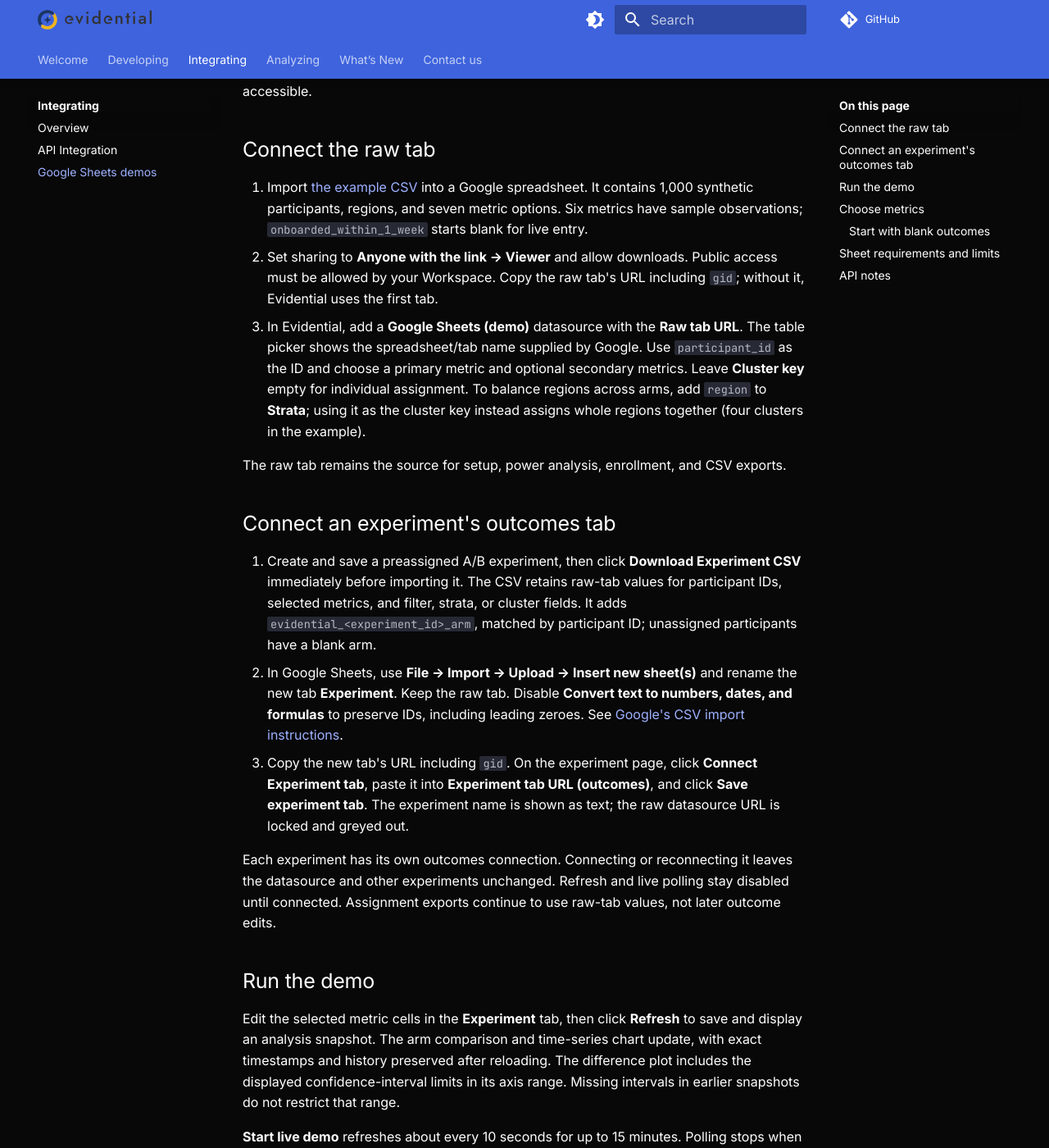
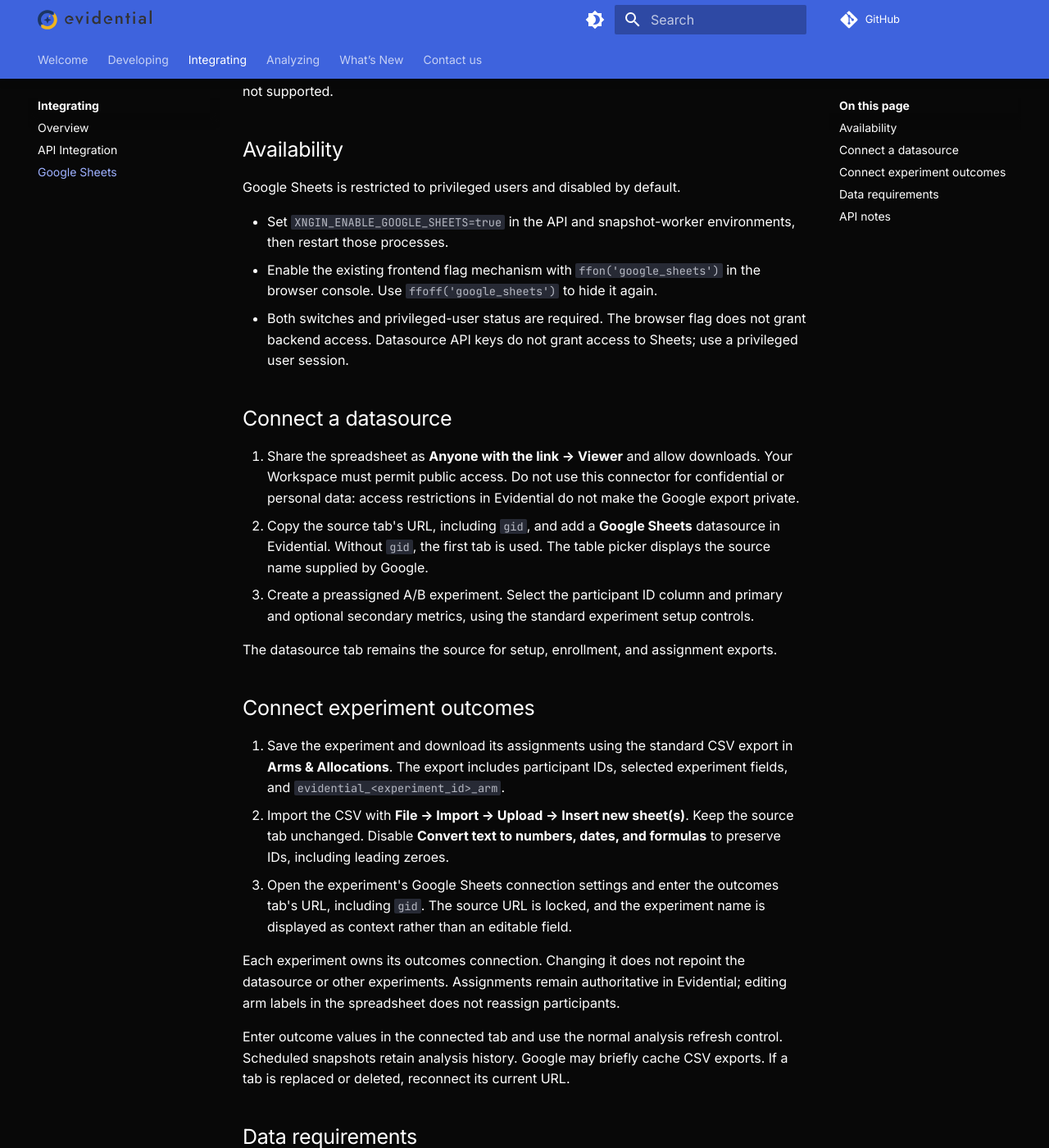
Before and after one commit to agency-fund/evidential-docs, an MkDocs documentation site: the page built from docs/integration/google-sheets.md, in a window 1280 px wide and 1400 px high, scrolled down 205 px. Shown: the whole window at 82% size. Built offline with MkDocs 1.6.1 and Material for MkDocs 9.7.7, drawn with Linux system fonts in a browser that asks for light colours; plug-ins that fetch from the network failed and are left out; comment, search, counter and statistics services are not loaded; some of the changed text lies outside the part shown.

Commit message:
Describe Google Sheets as a gated public read-only connector

```diff
--- a/docs/integration/google-sheets.md
+++ b/docs/integration/google-sheets.md
@@ -1,101 +1,59 @@
-# Google Sheets demos
+# Google Sheets
 
-Google Sheets is a **read-only datasource for preassigned A/B demos**. Evidential reads a public tab's CSV export;
-no API keys, OAuth, or Google credentials are needed. You import assignments manually.
-Use synthetic data only: the linked tabs must be publicly accessible.
+Google Sheets is a read-only datasource for preassigned A/B experiments. Evidential reads a tab's CSV export;
+assignments are downloaded as CSV and imported into Google Sheets manually. OAuth, private-sheet access,
+and automatic assignment writeback are not supported.
 
-## Connect the raw tab
+## Availability
 
-1. Import [the example CSV](https://github.com/agency-fund/evidential-be/blob/ac0707337712c31968b97afc4e069a6436955d0b/tools/google_sheets_demo.csv)
-    into a Google spreadsheet. It contains 1,000 synthetic participants, regions, and seven metric options.
-    Six metrics have sample observations; `onboarded_within_1_week` starts blank for live entry.
-1. Set sharing to **Anyone with the link → Viewer** and allow downloads. Public access must be allowed by your Workspace.
-    Copy the raw tab's URL including `gid`; without it, Evidential uses the first tab.
-1. In Evidential, add a **Google Sheets (demo)** datasource with the **Raw tab URL**. The table picker shows
-    the spreadsheet/tab name supplied by Google.
-    Use `participant_id` as the ID and choose a primary metric and optional secondary metrics.
-    Leave **Cluster key** empty for individual assignment. To balance regions across arms, add `region` to **Strata**;
-    using it as the cluster key instead assigns whole regions together (four clusters in the example).
+Google Sheets is restricted to privileged users and disabled by default.
 
-The raw tab remains the source for setup, power analysis, enrollment, and CSV exports.
+- Set `XNGIN_ENABLE_GOOGLE_SHEETS=true` in the API and snapshot-worker environments, then restart those processes.
+- Enable the existing frontend flag mechanism with `ffon('google_sheets')` in the browser console.
+  Use `ffoff('google_sheets')` to hide it again.
+- Both switches and privileged-user status are required. The browser flag does not grant backend access.
+  Datasource API keys do not grant access to Sheets; use a privileged user session.
 
-## Connect an experiment's outcomes tab
+## Connect a datasource
 
-1. Create and save a preassigned A/B experiment, then click **Download Experiment CSV** immediately before importing it.
-    The CSV retains raw-tab values for participant IDs, selected metrics, and filter, strata, or cluster fields.
-    It adds `evidential_<experiment_id>_arm`, matched by participant ID; unassigned participants have a blank arm.
-1. In Google Sheets, use **File → Import → Upload → Insert new sheet(s)** and rename the new tab **Experiment**.
-    Keep the raw tab. Disable **Convert text to numbers, dates, and formulas** to preserve IDs, including leading zeroes.
-    See [Google's CSV import instructions](https://support.google.com/docs/answer/40608?hl=en).
-1. Copy the new tab's URL including `gid`. On the experiment page, click **Connect Experiment tab**, paste it into
-    **Experiment tab URL (outcomes)**, and click **Save experiment tab**. The experiment name is shown as text;
-    the raw datasource URL is locked and greyed out.
+1. Share the spreadsheet as **Anyone with the link → Viewer** and allow downloads. Your Workspace must permit public access.
+   Do not use this connector for confidential or personal data: access restrictions in Evidential do not make the Google export private.
+1. Copy the source tab's URL, including `gid`, and add a **Google Sheets** datasource in Evidential.
+   Without `gid`, the first tab is used. The table picker displays the source name supplied by Google.
+1. Create a preassigned A/B experiment. Select the participant ID column and primary and optional secondary metrics,
+   using the standard experiment setup controls.
 
-Each experiment has its own outcomes connection. Connecting or reconnecting it leaves the datasource and other
-experiments unchanged. Refresh and live polling stay disabled until connected.
-Assignment exports continue to use raw-tab values, not later outcome edits.
+The datasource tab remains the source for setup, enrollment, and assignment exports.
 
-## Run the demo
+## Connect experiment outcomes
 
-Edit the selected metric cells in the **Experiment** tab, then click **Refresh** to save and display an analysis snapshot.
-The arm comparison and time-series chart update, with exact timestamps and history preserved after reloading.
-The difference plot includes the displayed confidence-interval limits in its axis range.
-Missing intervals in earlier snapshots do not restrict that range.
+1. Save the experiment and download its assignments using the standard CSV export in **Arms & Allocations**.
+   The export includes participant IDs, selected experiment fields, and `evidential_<experiment_id>_arm`.
+1. Import the CSV with **File → Import → Upload → Insert new sheet(s)**. Keep the source tab unchanged.
+   Disable **Convert text to numbers, dates, and formulas** to preserve IDs, including leading zeroes.
+1. Open the experiment's Google Sheets connection settings and enter the outcomes tab's URL, including `gid`.
+   The source URL is locked, and the experiment name is displayed as context rather than an editable field.
 
-**Start live demo** refreshes about every 10 seconds for up to 15 minutes. Polling stops when the page closes,
-on an error, on reconnection, or when you click **Stop live demo**. Google may briefly cache CSV exports.
-If you replace or delete a tab, its `gid` can change; reconnect using the current URL.
+Each experiment owns its outcomes connection. Changing it does not repoint the datasource or other experiments.
+Assignments remain authoritative in Evidential; editing arm labels in the spreadsheet does not reassign participants.
 
-## Choose metrics
+Enter outcome values in the connected tab and use the normal analysis refresh control. Scheduled snapshots
+retain analysis history. Google may briefly cache CSV exports. If a tab is replaced or deleted, reconnect its current URL.
 
-Each row represents one participant. Calculate measures in the sheet or upstream; Evidential reads the values you enter.
-All seven example metrics are in the same sheet, so changing metrics does not require a new datasource.
+## Data requirements
 
-| Sheet column                   | What it measures                                                                       | Example use               |
-| ------------------------------ | -------------------------------------------------------------------------------------- | ------------------------- |
-| `minutes_on_site_last_7_days`  | Total minutes per participant in the last 7 days                                       | Websites and apps         |
-| `customer_satisfaction_1_to_5` | Satisfaction rating from 1 to 5                                                        | Customer experience       |
-| `revenue_last_7_days`          | Revenue per participant in the last 7 days, in one consistent currency                 | Commerce and fundraising  |
-| `purchases_last_7_days`        | Number of purchases per participant in the last 7 days                                 | Commerce                  |
-| `support_resolution_hours`     | Hours to resolve a support request; lower is better                                    | Support teams             |
-| `assessment_score_0_to_100`    | Assessment score from 0 to 100                                                         | Education and training    |
-| `onboarded_within_1_week`      | Blank while unknown; 1 if onboarded within 7 days, otherwise 0 after the window closes | Onboarding and activation |
-
-For onboarding, the mean is the rate among participants with observed results: 0.75 means 75%.
-Keep results blank while a participant's seven-day window is still open.
-The filled example values are synthetic, not measurements of a real intervention.
-
-During setup, the selected column's mean and spread supply baseline statistics for sample-size planning.
-**Minimum Effect** defaults to 10%, the relative change to detect. During analysis, the baseline arm is the control group.
-
-Clustered confidence intervals reflect variation between clusters. Equal cluster means can produce a zero-width
-mean interval even when individual values vary.
-
-### Start with blank outcomes
-
-Keep participant IDs and metric headers populated, with outcome cells empty. Select a metric, click **Estimate Sample Size**,
-then choose **Use the maximum available sample size** (1,000 in the example) or a custom size.
-Blank outcomes cannot provide meaningful power or minimum-detectable-effect estimates, but you can continue the demo.
-Comparisons appear once both baseline and treatment arms have observations. Zero is a result, not a pending outcome.
-Use the filled example if you also want to demonstrate power analysis.
-
-For clustered assignment, blank outcomes still allow participant counts and cluster sizes, but not ICC or power estimates.
-Choose a maximum or custom cluster count to continue.
-
-## Sheet requirements and limits
-
-- Row 1 must contain unique column names starting with a letter or underscore, using only letters, numbers, and underscores.
-- Format participant IDs as plain text. Keep them unique and unchanged after assignment; sorting rows is supported.
-    Newly added participants are not automatically enrolled in a preassigned experiment.
-- Use plain numeric outcome cells without currency symbols or thousands separators. `TRUE`/`FALSE` are inferred as booleans.
-    Blank cells are missing; zero and `FALSE` are observed outcomes. Entirely blank metric columns are inferred as numeric.
-- Maximum size: 5,000 data rows, 100 columns including assignment columns, and an 8 MB CSV download.
+- Each populated row needs a unique, stable participant ID. Format IDs as plain text to preserve leading zeroes.
+  Rows may be reordered; newly added participants are not automatically enrolled in a preassigned experiment.
+- Row 1 must have unique headers starting with a letter or underscore, using only letters, numbers, and underscores.
+- Use plain numeric outcome cells without currency symbols or thousands separators. `TRUE` and `FALSE` are booleans.
+  Blank cells represent missing outcomes; zero and `FALSE` are observed outcomes.
+- Capacity limits are 5,000 data rows, 100 columns including assignment columns, and an 8 MB CSV export.
 
 ## API notes
 
-Each analysis reads a fresh, temporary in-memory snapshot through the warehouse query path.
-The experiment config exposes `google_sheets_experiment_url`, updated through the experiment PATCH endpoint.
-Omitting the field preserves the connection; explicit `null` disconnects it.
-Analysis requires a connection, and scheduled snapshots skip unconnected Sheets experiments.
-Table inspection returns Google's source name as `display_name`; `linked_sheet` remains the internal table ID.
-While that name loads, the UI shows a loading label rather than the internal ID.
+The experiment config exposes `google_sheets_experiment_url`. Omitting it from an experiment PATCH preserves
+the connection; explicit `null` disconnects it. Analysis requires a connection, and unconnected experiments
+are skipped by scheduled snapshots.
+
+Table inspection exposes Google's source name as `display_name`; `linked_sheet` remains an internal identifier.
+The UI shows a loading state while the source name is being retrieved.
```
